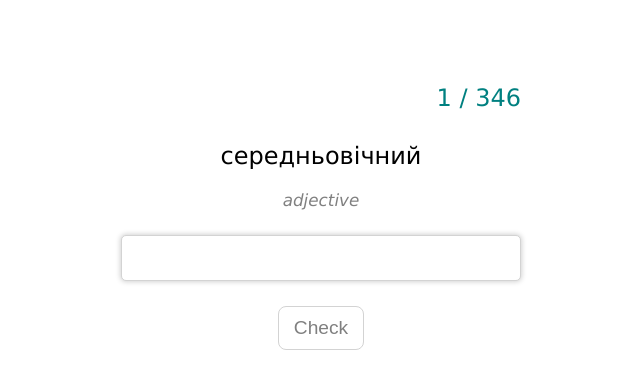
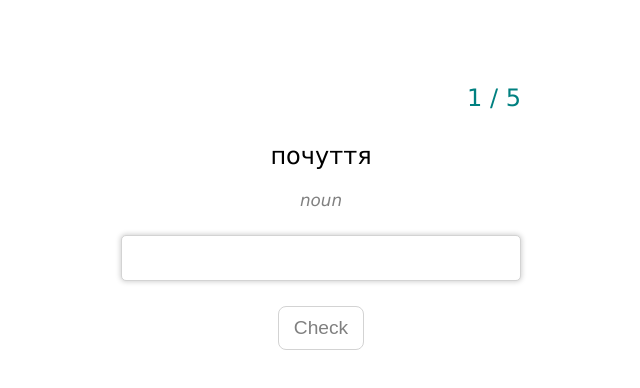
Before and after one commit to ermondel/en-words, a React (Create React App) app: page / in a window 1280 px wide. Shown: the top 388 px of the page, without its empty margins (319-959 px from the left). Built offline with nearby package versions, Linux system fonts and the light colour scheme.

Commit message:
feat: create individual component for the Vocabulary

```diff
--- a/src/App.css
+++ /dev/null
@@ -1,6 +0,0 @@
-.App {
-    max-width: 400px;
-    margin: auto;
-    margin-top: 5%;
-    padding: 20px;
-}
--- a/src/App.js
+++ b/src/App.js
@@ -1,76 +1,6 @@
-import React, { Component } from 'react';
-import dataVocabulary       from './dataVocabulary';
-import WordCard             from './WordCard';
-import WordNotFound         from './WordNotFound';
-import EndOfWords           from './EndOfWords';
-import './App.css';
+import React from 'react';
+import Vocabulary from './components/vocabulary/Vocabulary'
 
-export default class App extends Component {
-    state = {
-        currentWordID: dataVocabulary.length - 1,
-        incorrectTranslation: false,
-        value: ""
-    }
+const App = () => <Vocabulary />
 
-    onSubmitWordCardHandler = event => {
-        event.preventDefault();
-
-        const {currentWordID} = this.state;
-        const nextWord      = currentWordID - 1;
-        const wordByEnglish = dataVocabulary[currentWordID].eng;
-        const wordEntered   = event.target.translation.value;
-
-        if (wordEntered === wordByEnglish) {
-            this.setState({
-                incorrectTranslation: false,
-                currentWordID: nextWord,
-                value: ""
-            });
-        } else {
-            this.setState({
-                incorrectTranslation: true,
-                value: wordEntered,
-            });
-        }
-    }
-
-    restart = () => {
-        this.setState({
-            currentWordID: dataVocabulary.length - 1
-        });
-    }
-
-    changed = event => {
-        this.setState({
-            value: event.target.value,
-            incorrectTranslation: false
-        })
-    }
-
-    render() {
-        const { currentWordID } = this.state
-        let content = null;
-
-        if (dataVocabulary[currentWordID]) {
-            content = <WordCard
-                ukr       = {dataVocabulary[currentWordID].ukr}
-                eng       = {dataVocabulary[currentWordID].eng}
-                type      = {dataVocabulary[currentWordID].type}
-                pos       = {dataVocabulary.length - currentWordID}
-                total     = {dataVocabulary.length}
-                onSubmit  = {this.onSubmitWordCardHandler}
-                incorrect = {this.state.incorrectTranslation}
-                value     = {this.state.value}
-                changed   = {this.changed}
-            />
-        } else if (currentWordID < 0) {
-            content = <EndOfWords restart={this.restart} />
-        } else {
-            content = <WordNotFound />
-        }
-
-        return (
-            <div className="App">{content}</div>
-        )
-    }
-}
+export default App;
--- a/src/EndOfWords.js
+++ /dev/null
@@ -1,9 +0,0 @@
-import React from 'react'
-
-const EndOfWords = (props) => (
-    <div>
-        You have reached the end of the word list. <button onClick={props.restart}>Restart</button>
-    </div>
-)
-
-export default EndOfWords
--- a/src/WordCard.css
+++ /dev/null
@@ -1,76 +0,0 @@
-.WordCard {
-    font-size: 150%;
-}
-
-.WordCard .pos {
-    text-align: right;
-    color: teal;
-    margin-bottom: 30px;
-}
-
-.WordCard .ukr {
-    text-align: center;
-}
-
-.WordCard .type {
-    text-align: center;
-    font-size: 70%;
-    font-style: italic;
-    color: grey;
-    margin: 20px 0 0px 0;
-}
-
-.WordCard .eng {
-    text-align: center;
-    color: limegreen;
-    margin: 20px 0 30px 0;
-}
-
-.WordCard .translation {
-    display: block;
-    font-family: Verdana, Geneva, Tahoma, sans-serif;
-    font-size: 1em;
-    color: royalblue;
-    text-align: center;
-    margin: 25px 0 25px 0;
-    padding: 8px 10px 8px 10px;
-    border: 1px solid lightgrey;
-    width: 378px;
-    border-radius: 5px;
-        -moz-border-radius: 5px;
-        -webkit-border-radius: 5px;
-    box-shadow: 0px 0px 5px 1px lightgrey;
-        -webkit-box-shadow: 0px 0px 5px 1px lightgrey;
-        -moz-box-shadow: 0px 0px 5px 1px lightgrey;
-}
-
-.WordCard .incorrect {
-    color: tomato;
-}
-
-.WordCard .translation:focus {
-    outline: none;
-}
-
-.btn-check {
-    background-color: white;
-    display: block;
-    margin: 0 auto;
-    color: grey;
-    border: none;
-    padding: 10px 15px 10px 15px;
-    font-size: 0.8em;
-    cursor: pointer;
-    border: 1px solid lightgrey;
-    border-radius: 8px;
-        -moz-border-radius: 8px;
-        -webkit-border-radius: 8px;
-}
-
-.btn-check:focus,
-.btn-check:hover {
-    outline: none;
-    background-color: royalblue;
-    border-color: royalblue;
-    color: white;
-}
--- a/src/WordNotFound.js
+++ /dev/null
@@ -1,9 +0,0 @@
-import React from 'react'
-
-const WordNotFound = () => (
-    <div>
-        Word not found.
-    </div>
-)
-
-export default WordNotFound
--- /dev/null
+++ b/src/components/vocabulary/Vocabulary.js
@@ -0,0 +1,86 @@
+import React, { Component } from 'react';
+import WordCard from './WordCard';
+import data     from './data-fixture';
+import './style/Vocabulary.css';
+
+class Vocabulary extends Component {
+    state = {
+        index: data.length - 1,
+        incorrect: false,
+        value: ""
+    }
+
+    forRender = null
+
+    onRestart = () => {
+        this.setState({
+            index: data.length - 1
+        });
+    }
+
+    onSubmitHandler = event => {
+        event.preventDefault();
+
+        let { index } = this.state;
+        let nextindex = index - 1;
+        let wordByEnglish = data[index].eng;
+        let wordEntered   = event.target.translation.value;
+
+        if (wordEntered === wordByEnglish) {
+            this.setState({
+                incorrect: false,
+                index: nextindex,
+                value: "" });
+        } else {
+            this.setState({
+                incorrect: true,
+                value: wordEntered,
+            });
+        }
+    }
+
+    onChangeTextHandler = event => {
+        this.setState({
+            value: event.target.value,
+            incorrect: false
+        })
+    }
+
+    render() {
+        let { index } = this.state
+
+        if (data[index]) {
+            this.forRender = <WordCard
+                ukr       = {data[index].ukr}
+                eng       = {data[index].eng}
+                type      = {data[index].type}
+                pos       = {data.length - index}
+                total     = {data.length}
+                onSubmit  = {this.onSubmitHandler}
+                incorrect = {this.state.incorrect}
+                value     = {this.state.value}
+                changed   = {this.onChangeTextHandler}
+            />
+        } else if (index < 0) {
+            this.forRender = <EndOfWords restart={this.onRestart} />
+        } else {
+            this.forRender = <WordNotFound />
+        }
+
+        return (<div className="Vocabulary">{this.forRender}</div>)
+    }
+}
+
+const EndOfWords = (props) => (
+    <div className="message">
+        <h3>Task completed</h3>
+        <button onClick={props.restart}>Restart</button>
+    </div>
+)
+const WordNotFound = () => (
+    <div className="message">
+        <h3>Word not found</h3>
+    </div>
+)
+
+export default Vocabulary;
--- /dev/null
+++ b/src/components/vocabulary/data-fixture.js
@@ -0,0 +1,32 @@
+export default [
+		{
+			ukr: "ідентичність",
+			eng: "identity",
+			id : 1,
+			type: 'noun',
+		},
+		{
+			ukr: "поведінка",
+			eng: "behaviour",
+			id : 2,
+			type: 'noun',
+		},
+		{
+			ukr: "професія",
+			eng: "profession",
+			id : 3,
+			type: 'noun',
+		},
+		{
+			ukr: "особистість",
+			eng: "personality",
+			id : 4,
+			type: 'noun',
+		},
+		{
+			ukr: "почуття",
+			eng: "feeling",
+			id : 5,
+			type: 'noun',
+		}
+];
--- /dev/null
+++ b/src/components/vocabulary/style/Vocabulary.css
@@ -0,0 +1,2 @@
+.Vocabulary { max-width: 400px; margin: auto; margin-top: 5%; padding: 20px; }
+.message { text-align: center; }
--- /dev/null
+++ b/src/components/vocabulary/style/WordCard.css
@@ -0,0 +1,39 @@
+.WordCard { font-size: 150%; }
+.WordCard .pos { text-align: right; color: teal; margin-bottom: 30px; }
+.WordCard .ukr { text-align: center; }
+.WordCard .type { text-align: center; font-size: 70%; font-style: italic; color: grey; margin: 20px 0 0px 0; }
+.WordCard .eng { text-align: center; color: limegreen; margin: 20px 0 30px 0; }
+.WordCard .translation {
+    display: block;
+    font-family: Verdana, Geneva, Tahoma, sans-serif;
+    font-size: 1em;
+    color: royalblue;
+    text-align: center;
+    margin: 25px 0 25px 0;
+    padding: 8px 10px 8px 10px;
+    border: 1px solid lightgrey; width: 378px;
+    border-radius: 5px;
+        -moz-border-radius: 5px;
+        -webkit-border-radius: 5px;
+    box-shadow: 0px 0px 5px 1px lightgrey;
+        -webkit-box-shadow: 0px 0px 5px 1px lightgrey;
+        -moz-box-shadow: 0px 0px 5px 1px lightgrey;
+}
+.WordCard .incorrect { color: tomato; }
+.WordCard .translation:focus { outline: none; }
+.WordCard .btn-check {
+    background-color: white;
+    display: block;
+    margin: 0 auto;
+    color: grey;
+    border: none;
+    padding: 10px 15px 10px 15px;
+    font-size: 0.8em;
+    cursor: pointer;
+    border: 1px solid lightgrey;
+    border-radius: 8px;
+        -moz-border-radius: 8px;
+        -webkit-border-radius: 8px;
+}
+.WordCard .btn-check:focus,
+.WordCard .btn-check:hover { outline: none; background-color: royalblue; border-color: royalblue; color: white; }
```
Also changed, not shown: src/components/vocabulary/WordCard.js (renamed from src/WordCard.js, +9 -2 lines), src/components/vocabulary/data.js (renamed from src/dataVocabulary.js).
